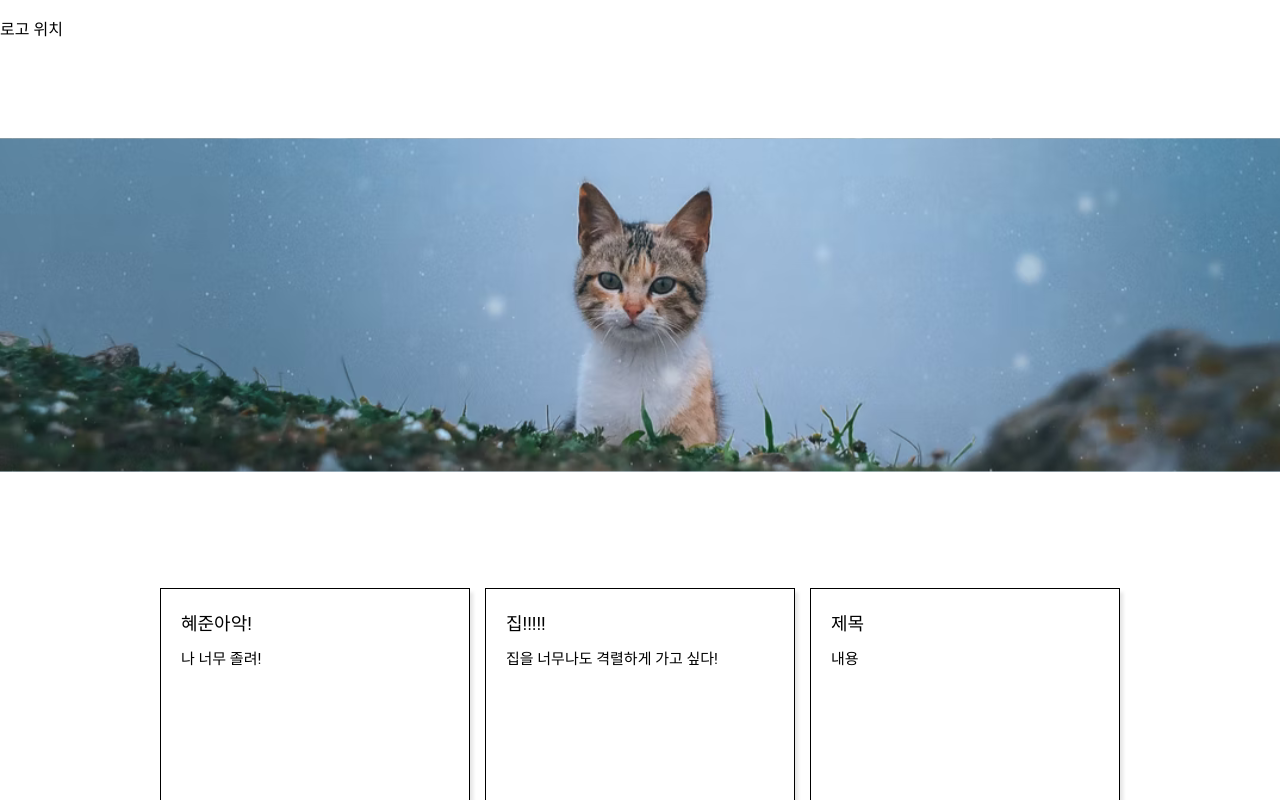
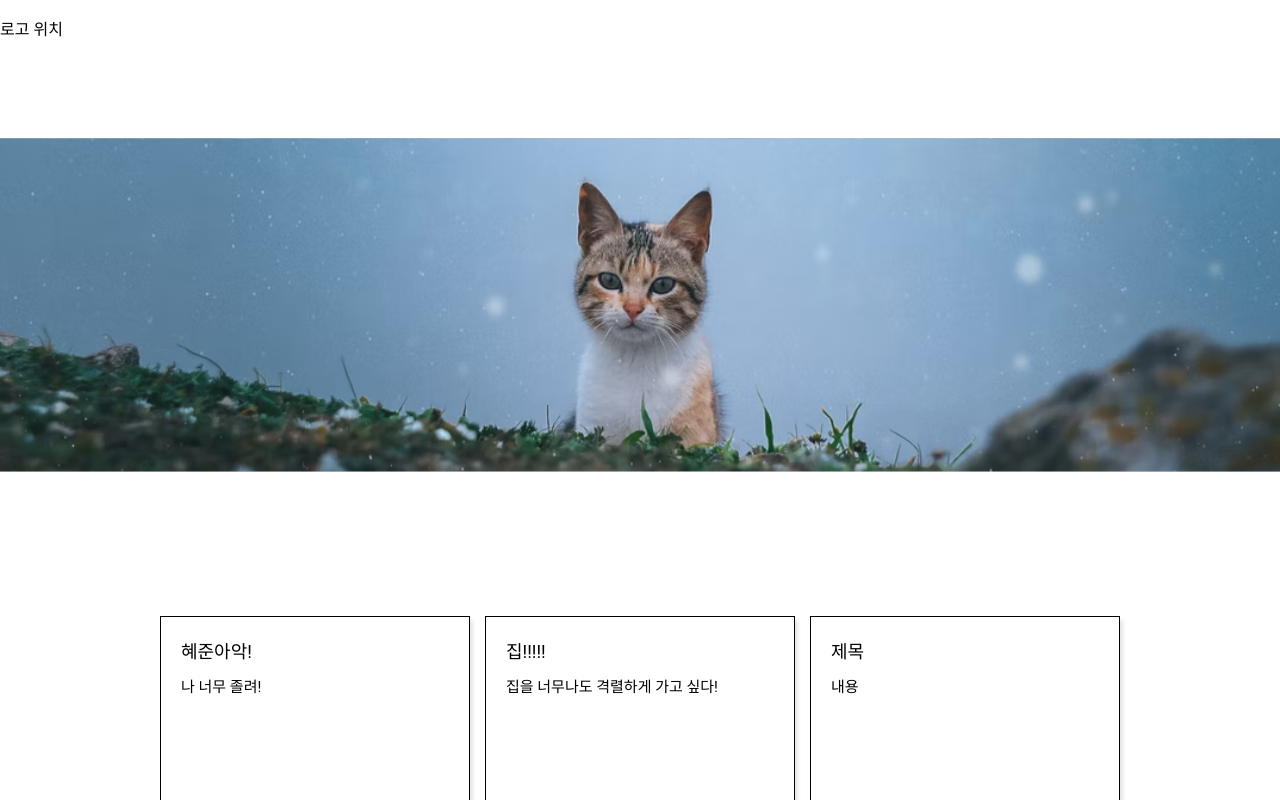
Before and after one commit to kim-leepark/FoxRain_FE, a React (Create React App) app in the folder foxrain/: page / in a window 1280 px wide. Shown: the top 800 px of the page. Built offline with nearby package versions, Linux system fonts and the light colour scheme.

Commit message:
🔥:: 메인 스타일 추가

```diff
--- a/foxrain/src/componetns/Main/style.ts
+++ b/foxrain/src/componetns/Main/style.ts
@@ -2,10 +2,15 @@ import styled from '@emotion/styled';
 
 export const Container = styled.div`
   width: 100%;
+  min-width: 800px;
 `;
 
 export const Banner = styled.img`
   width: 100%;
   height: 500px;
   background-size: cover;
+  margin-bottom: 38px;
+  @media only screen and (max-width: 1440px) {
+    margin-bottom: 28px;
+  }
 `;
```
